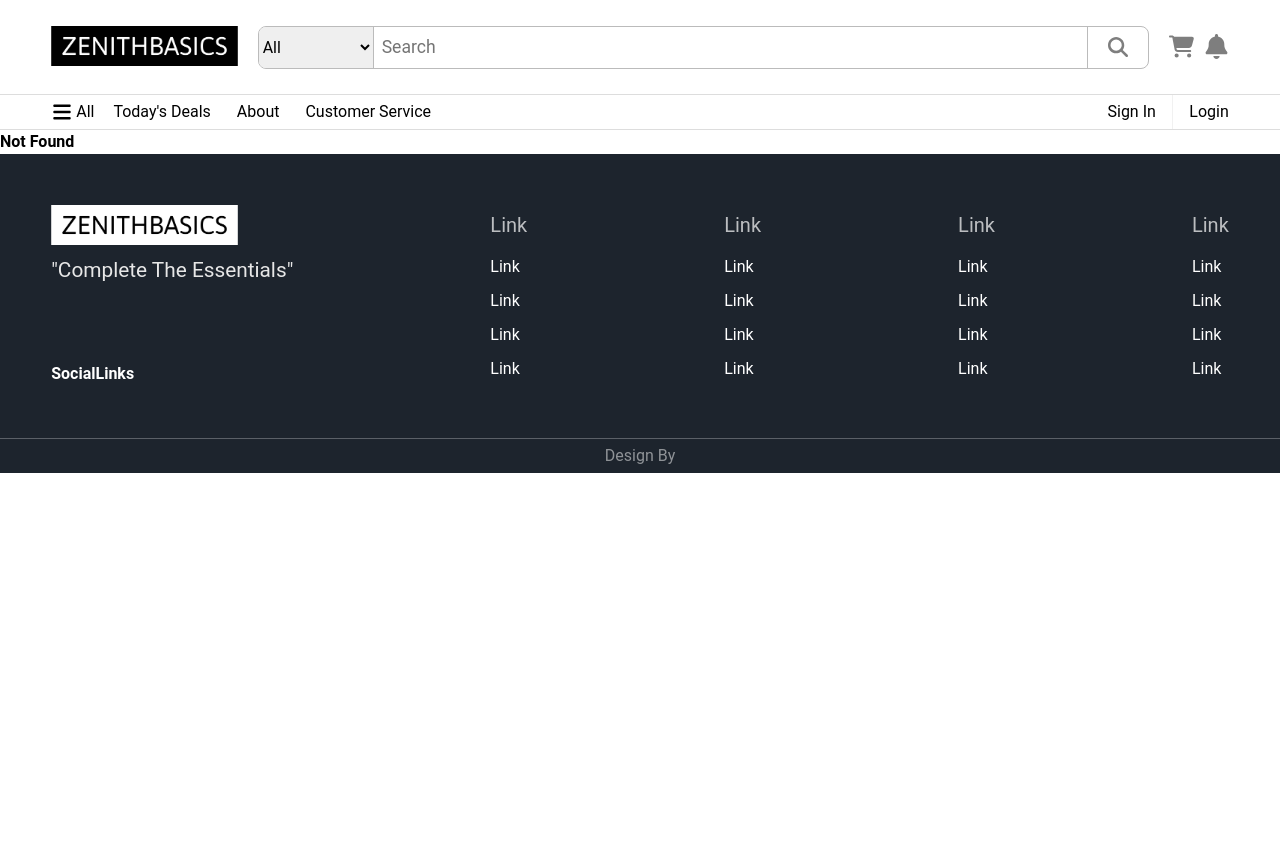
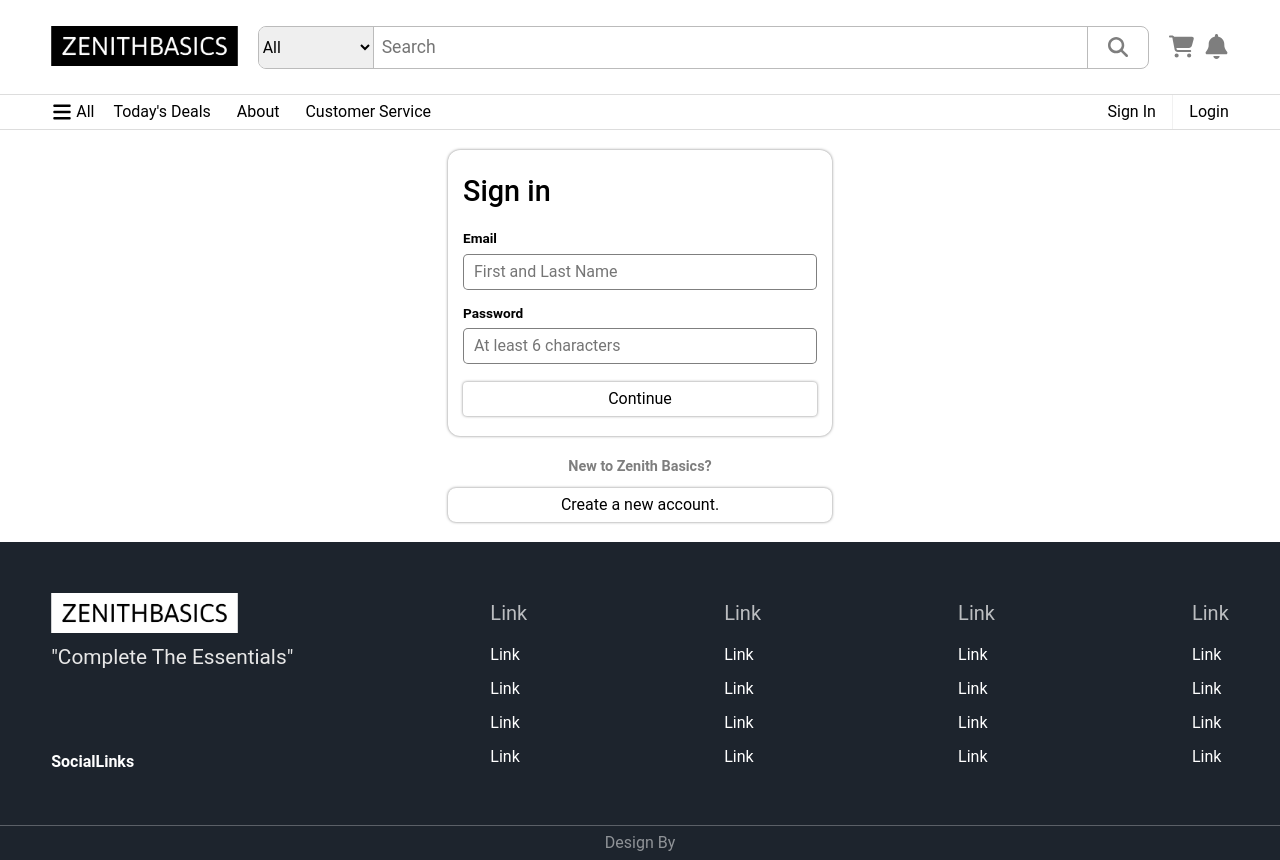
Before and after one commit to uygaronder/zenith-basics, a React (Create React App) app: page /login in a window 1280 px wide. Before the commit the page ends 800 px from the top, so only its background shows below. Built offline with nearby package versions, Linux system fonts and the light colour scheme.

Commit message:
login pages

```diff
--- a/src/ZenithBasics.js
+++ b/src/ZenithBasics.js
@@ -6,6 +6,7 @@ import Navbar from './shared/components/navbar/Navbar'
 import Footer from "./shared/components/footer/Footer1"
 import Home from './home/Home'
 import ProductPage from './productPage/ProductPage'
+import LoginPage from './loginPage/LoginPage'
 
 
 export default function ZenithBasics() {
@@ -15,7 +16,8 @@ export default function ZenithBasics() {
       <NavbarSmall />
       <Routes>
         <Route path='/' element={<Home />}/>
-        <Route path='product' element={<ProductPage />}/>
+        <Route path='/product' element={<ProductPage />}/>
+        <Route path='/login/*' element={<LoginPage />}/>
         <Route path='*' element={<h1>Not Found</h1>}/>
       </Routes>
       <Footer />
--- /dev/null
+++ b/src/loginPage/LoginPage.js
@@ -0,0 +1,20 @@
+import React from 'react'
+import Register from './components/Register'
+import SignIn from './components/SignIn'
+import { Route, Routes } from 'react-router-dom'
+
+import './css/LoginPage.css'
+
+function LoginPage() {
+  return (
+    <div id='loginPage' >
+      <Routes>
+        <Route element={<Register />} path='register'/>
+        <Route element={<SignIn />} path='signin'/>
+        <Route element={<SignIn />} path='*'/>
+      </Routes>
+    </div>
+  )
+}
+
+export default LoginPage
--- /dev/null
+++ b/src/loginPage/components/Register.js
@@ -0,0 +1,35 @@
+import React from 'react'
+import { Link } from 'react-router-dom'
+
+function Register() {
+  return (
+    <>
+      <span className='loginBox'>
+        <h1>Create An Account</h1>
+        <span className='inputContainer'>
+          <p>Enter Your Name</p>
+          <input type='text' name='name' placeholder='First and Last Name' />
+        </span>
+        <span className='inputContainer'>
+          <p>Email adress</p>
+          <input type='email' name='email' placeholder='First and Last Name' />
+        </span>
+        <span className='inputContainer'>
+          <p>Password</p>
+          <input type='password' name='password' placeholder='At least 6 characters' />
+        </span>
+        <span className='inputContainer'>
+          <p>Re-enter password</p>
+          <input type='password' name='password' />
+        </span>
+        <span className='continueButton'>Continue</span>
+      </span>
+      <div className='loginDownText'>
+        <p>Have An account?</p>
+      </div>
+      <Link className='linkToOther' to={"/login/signin"}><p>Login To Your Account</p></Link>
+    </>
+  )
+}
+
+export default Register
--- /dev/null
+++ b/src/loginPage/components/SignIn.js
@@ -0,0 +1,27 @@
+import React from 'react'
+import { Link } from 'react-router-dom'
+
+function SignIn() {
+  return (
+    <>
+      <span className='loginBox'>
+        <h1>Sign in</h1>
+        <span className='inputContainer'>
+          <p>Email</p>
+          <input type='email' name='email' placeholder='First and Last Name' />
+        </span>
+        <span className='inputContainer'>
+          <p>Password</p>
+          <input type='password' name='password' placeholder='At least 6 characters' />
+        </span>
+        <span className='continueButton'>Continue</span>
+      </span>
+      <div className='loginDownText'>
+        <p>New to Zenith Basics?</p>
+      </div>
+      <Link className='linkToOther' to={"/login/register"}><p>Create a new account.</p></Link>
+    </>
+  )
+}
+
+export default SignIn
--- /dev/null
+++ b/src/loginPage/css/LoginPage.css
@@ -0,0 +1,80 @@
+#loginPage {
+  display: flex;
+  flex-direction: column;
+  text-align: center;
+  align-items: center;
+  justify-content: center;
+  max-width: -moz-max-content;
+  max-width: max-content;
+  margin: auto;
+  min-width: 30%;
+  padding: 20px 0;
+}
+#loginPage .loginBox {
+  display: flex;
+  flex-direction: column;
+  text-align: start;
+  padding: 20px 15px;
+  width: 100%;
+  box-shadow: 0px 0px 3px 0px rgba(0, 0, 0, 0.5);
+  border-radius: 12px;
+}
+#loginPage .loginBox h1 {
+  font-size: 180%;
+  font-weight: 500;
+  margin-bottom: 10px;
+}
+#loginPage .loginBox .inputContainer {
+  display: flex;
+  flex-direction: column;
+  margin-bottom: 8px;
+}
+#loginPage .loginBox .inputContainer input {
+  padding: 5px 10px;
+  border-radius: 5px;
+  border: 1px solid rgba(0, 0, 0, 0.5);
+  outline: none;
+}
+#loginPage .loginBox .inputContainer input:focus {
+  border: 1px solid rgba(0, 0, 0, 0.8);
+  box-shadow: 0px 0px 6px 0px rgba(0, 0, 0, 0.5);
+}
+#loginPage .loginBox .inputContainer p {
+  font-size: 85%;
+  font-weight: 600;
+  margin: 5px 0;
+}
+#loginPage .loginBox .continueButton {
+  padding: 5px 0;
+  text-align: center;
+  box-shadow: 0px 0px 3px 0px rgba(0, 0, 0, 0.5);
+  border-radius: 4px;
+  margin-top: 10px;
+  cursor: pointer;
+}
+#loginPage .loginBox .continueButton:hover {
+  box-shadow: 0px 0px 6px 0px rgba(0, 0, 0, 0.5);
+}
+#loginPage .loginDownText {
+  position: relative;
+  display: flex;
+  margin: 20px 0;
+  margin-bottom: 10px;
+  width: 100%;
+  justify-content: center;
+}
+#loginPage .loginDownText p {
+  opacity: 0.5;
+  font-size: 90%;
+  font-weight: 600;
+  background-color: white;
+}
+#loginPage .linkToOther {
+  width: 100%;
+  box-shadow: 0px 0px 3px 0px rgba(0, 0, 0, 0.5);
+  padding: 5px 20px;
+  border-radius: 8px;
+}
+#loginPage .linkToOther:hover {
+  box-shadow: 0px 0px 6px 0px rgba(0, 0, 0, 0.5);
+}/*# sourceMappingURL=LoginPage.css.map */
--- /dev/null
+++ b/src/loginPage/css/LoginPage.scss
@@ -0,0 +1,79 @@
+#loginPage{
+    display: flex;
+    flex-direction: column;
+    text-align: center;
+    align-items: center;
+    justify-content: center;
+    max-width: max-content;
+    margin: auto;
+    min-width: 30%;
+    padding: 20px 0;
+    .loginBox{
+        display: flex;
+        flex-direction: column;
+        text-align: start;
+        padding: 20px 15px;
+        width: 100%;
+        box-shadow: 0px 0px 3px 0px rgba(0,0,0,0.5);
+        border-radius: 12px;
+        h1{
+            font-size: 180%;
+            font-weight: 500;
+            margin-bottom: 10px;
+        }
+        .inputContainer{
+            display: flex;
+            flex-direction: column;
+            margin-bottom: 8px;
+            input{
+                padding: 5px 10px;
+                border-radius: 5px;
+                border: 1px solid rgba(0,0,0,0.5);
+                outline: none;
+                &:focus{
+                    border: 1px solid rgba(0,0,0,0.8);
+                    box-shadow: 0px 0px 6px 0px rgba(0,0,0,0.5);
+                }
+            }
+            p{
+                font-size: 85%;
+                font-weight: 600;
+                margin: 5px 0;
+            }
+        }
+        .continueButton{
+            padding: 5px 0;
+            text-align: center;
+            box-shadow: 0px 0px 3px 0px rgba(0,0,0,0.5);
+            border-radius: 4px;
+            margin-top: 10px;
+            cursor: pointer;
+            &:hover{
+                box-shadow: 0px 0px 6px 0px rgba(0,0,0,0.5);
+            }
+        }
+    }
+    .loginDownText{
+        position: relative;
+        display: flex;
+        margin: 20px 0;
+        margin-bottom: 10px;
+        width: 100%;
+        justify-content: center;
+        p{
+            opacity: 0.5;
+            font-size: 90%;
+            font-weight: 600;
+            background-color: white;
+        }
+    }
+    .linkToOther{
+        width: 100%;
+        box-shadow: 0px 0px 3px 0px rgba(0,0,0,0.5);
+        padding: 5px 20px;
+        border-radius: 8px;
+        &:hover{
+            box-shadow: 0px 0px 6px 0px rgba(0,0,0,0.5);
+        }
+    }
+}
--- a/src/shared/css/root.css
+++ b/src/shared/css/root.css
@@ -26,6 +26,11 @@
   font-family: "Roboto", sans-serif;
   font-size: 16px;
   line-height: 1.5;
+}
+
+#root {
+  display: flex;
+  flex-direction: column;
 }
 
 a {
--- a/src/shared/css/root.scss
+++ b/src/shared/css/root.scss
@@ -32,6 +32,11 @@
     font-family: 'Roboto', sans-serif;
     font-size: 16px;
     line-height: 1.5;
+}
+
+#root{
+    display: flex;
+    flex-direction: column;
 }
 
 a{
```
Also changed, not shown: 2 other files (tests, documents, lock files or other folders).
